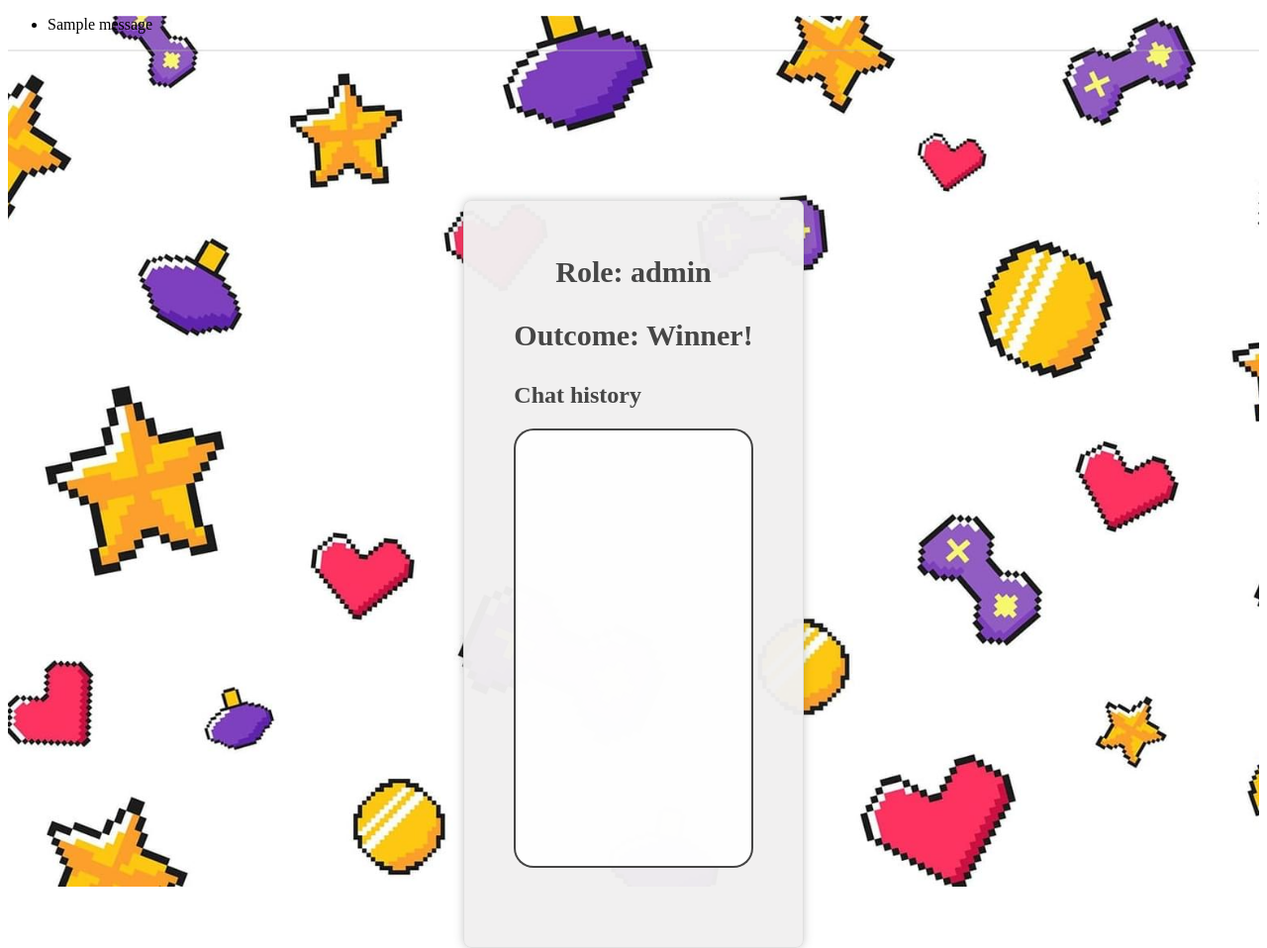
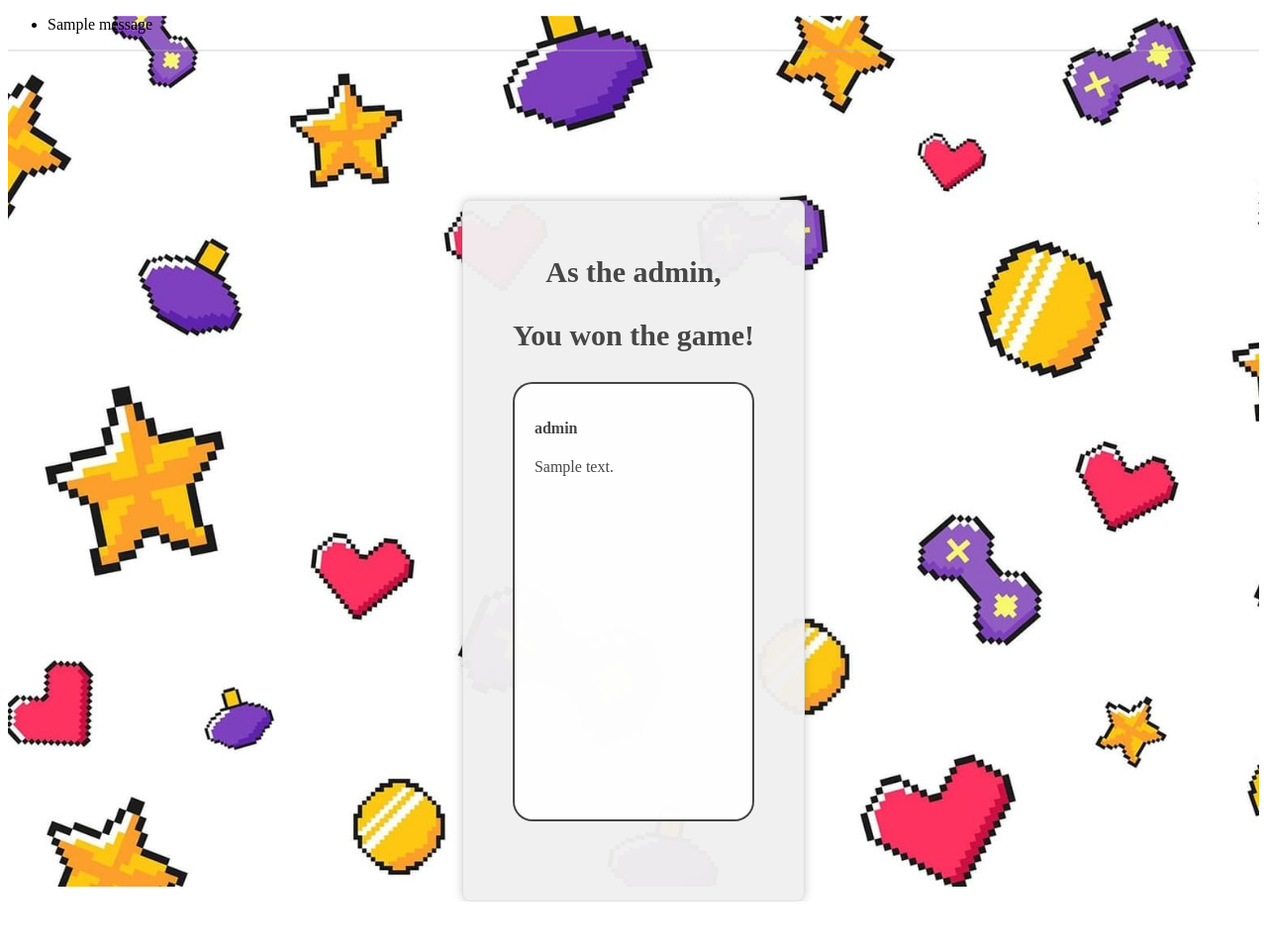
Before and after one commit to FinnMurphy98/20QuestionsAI, a Flask app: page /past_game/1 in a window 1280 px wide. Shown: the part 63-1021 px from the top of the page at 99% size. After the commit the page ends 974 px from the top, so only its background shows below. Run offline with Flask 3, Linux system fonts and the light colour scheme; a user stored in the database is signed in; tables that the repository leaves empty hold one stand-in row (values such as "Sample post"); one stand-in notice (Sample message) is shown.

Commit message:
make some changes

```diff
--- a/app/static/style.css
+++ b/app/static/style.css
@@ -472,7 +472,7 @@ input[type="text"]:focus, input[type="password"]:focus {
     background-color: #3e3e3e1e;
 }
 
-#chat-box {
+.chat-box {
     border:solid 2px #3e3e3ef5;
     background-color: #ffffffe4;
     border-radius: 20px;
@@ -487,7 +487,7 @@ input[type="text"]:focus, input[type="password"]:focus {
 }
 
 
-#chat-history {
+.chat-history {
     display: flex;
     flex-direction: column;
     max-width: 400px;
--- a/app/templates/past_game.html
+++ b/app/templates/past_game.html
@@ -2,17 +2,25 @@
 
 {% block content %}
 <div class="card">
-    <h1>Role: {{ game.role }}</h1>
+    <h1>As the {{ game.role }},</h1>
     {% if game.winner %}
-    <h1>Outcome: Winner!</h1>
+    <h1>You won the game!</h1>
     {% else %}
-    <h1>Outcome: Loser ;&#40</h1>
+    <h1>You lost the game&#40</h1>
     {% endif %}
-    <h2>Chat history</h2>
-    <div id="chat-box">
-        <div id="chat-history">
-            <!-- display chat history here -->
+    <div class="chat-box">
+        {% for message in messages %}
+        <div class="message">
+            <p class="game-role">{{ message.role }}</p>
+            <p class="message-content">{{ message.content }}</p>
         </div>
+        {% endfor %}
     </div>
+
+
 </div>
+
+
+
+
 {% endblock %}
```
Also changed, not shown: app/templates/new_game.html (+5 -5 lines).
